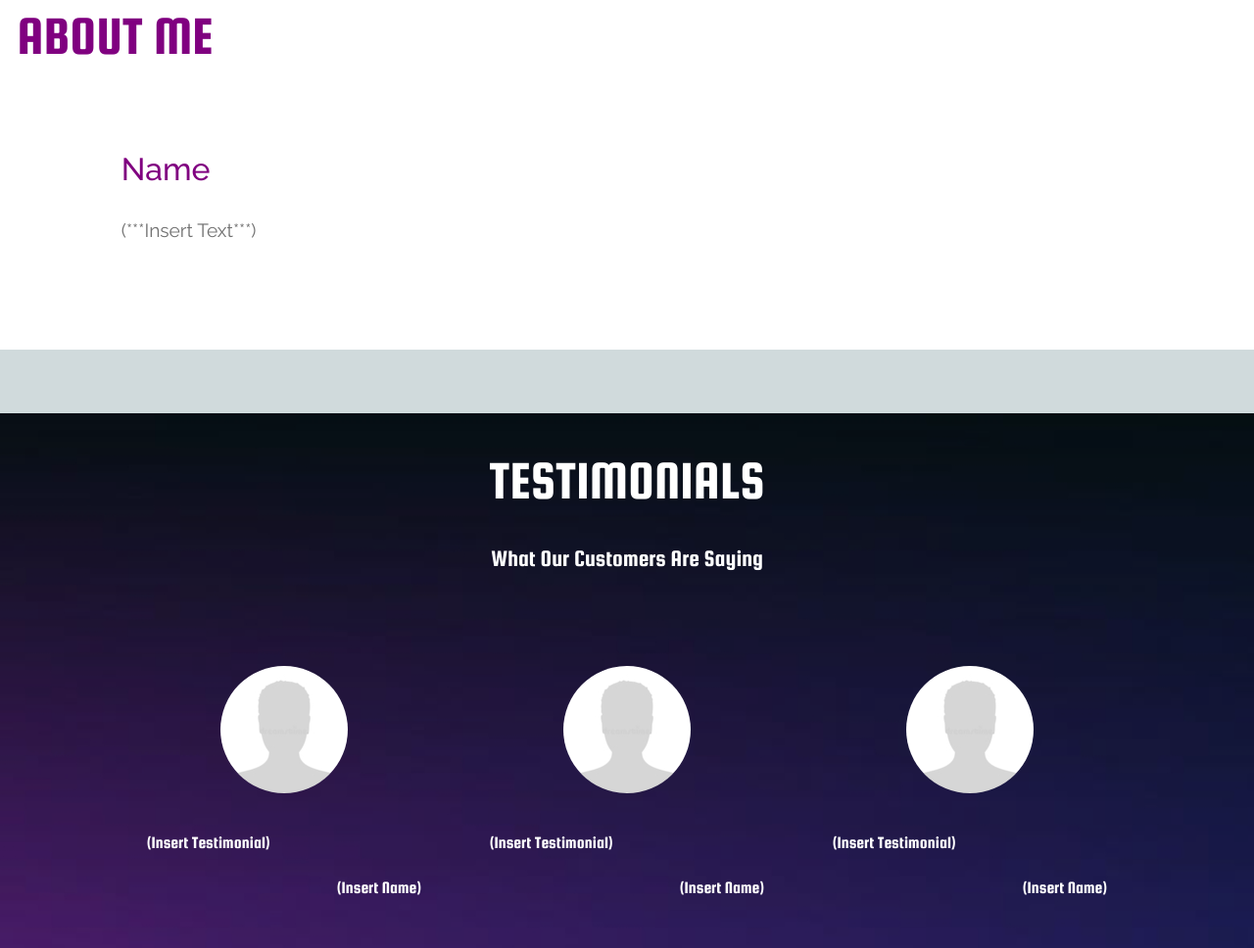
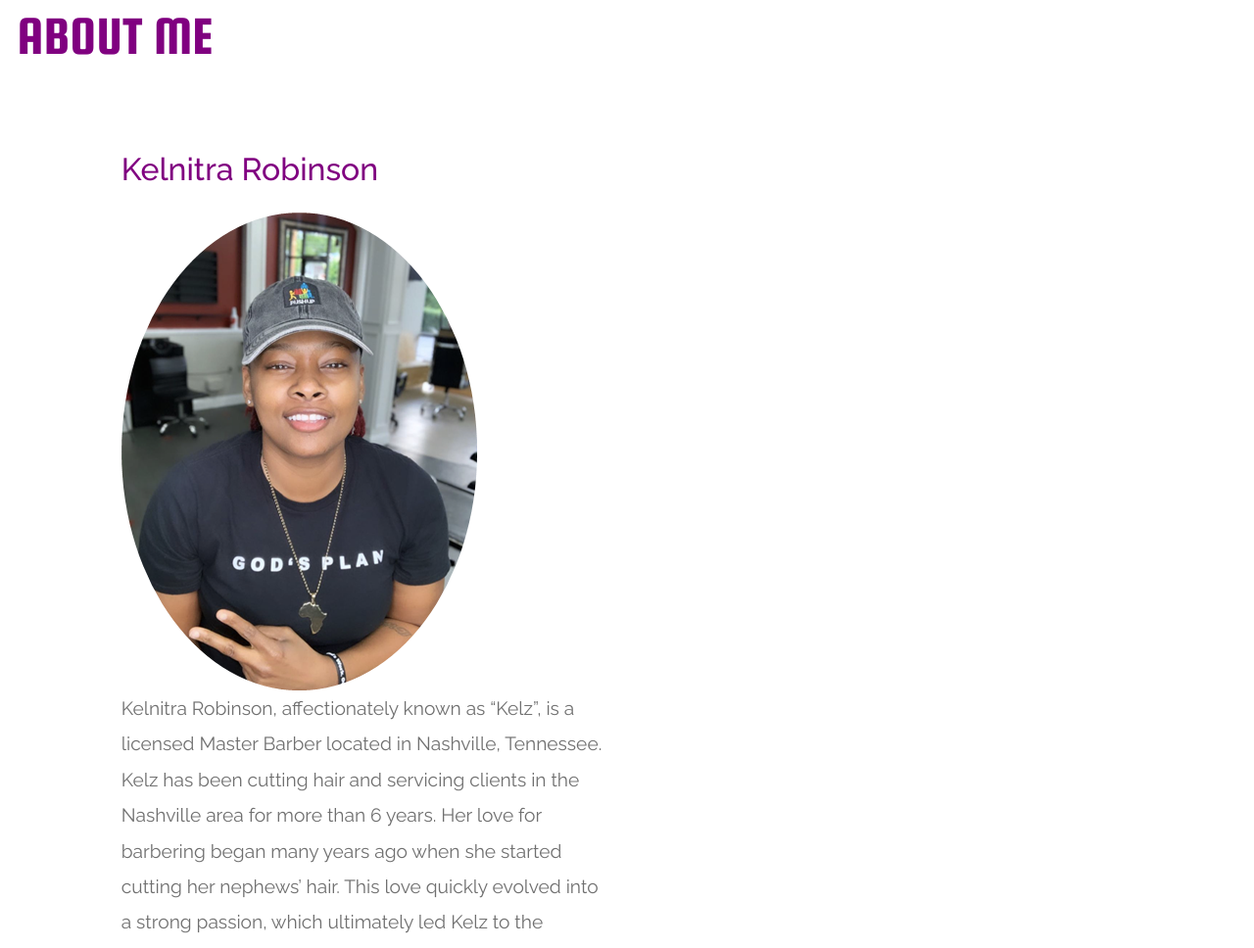
Before and after one commit to michellelin99/Humble-Fadez, a plain HTML site: page 2117_infinite_loop/index.html in a window 1280 px wide. Shown: the part 897-1865 px from the top of the page at 98% size. Drawn offline with Linux system fonts and the light colour scheme; some packages are replaced by stand-ins of ours.

Commit message:
added About me information including photo, and included the first testimonial and photo, edited gallery section

```diff
--- a/2117_infinite_loop/index.html
+++ b/2117_infinite_loop/index.html
@@ -67,9 +67,11 @@
                 </div>
                 <div class="col-lg-5">
                     <div class="tm-intro-text-container">
-                        <h2 class="tm-text-primary mb-4">Name</h2>
+                        <h2 class="tm-text-primary mb-4">Kelnitra Robinson</h2>
+                         <img src='img/Kelz.png' style='float: top;'/>
                         <p class="mb-4 tm-intro-text">
-                         (***Insert Text***)</p>
+                         Kelnitra Robinson, affectionately known as “Kelz”, is a licensed Master Barber located in Nashville, Tennessee.  Kelz has been cutting hair and servicing clients in the Nashville area for more than 6 years.  Her love for barbering began many years ago when she started cutting her nephews’ hair. This love quickly evolved into a strong passion, which ultimately led Kelz to the classroom for formal barber education and training.  Since that time, Kelz has worked alongside and been mentored by some of Nashville’s top barbers and barber influencers in the Atlanta, Houston, and Dallas barber industry.  Kelz attends numerous barber conferences, classes, and hair shows throughout the year, as she is committed to perfecting her craft, expanding her knowledge, and fueling her creativity and passion.  In fact, her creativity and passion is exactly what earned her a trophy for placing among the top 3 barbers in the Xotics Hair Battle in 2019. As a talented, gifted, award-winning barber, Kelz remains humble, and that humility is what inspired and birthed her brand Humble Fadez.  Kelz is dedicated to building strong connections with her clients and helping them express their personalities through every cut.  When Kelz is not creating waves in the barbershop, she is traveling, cooking, expanding her other businesses and spending time with her family.
+“Barbering saved my life”- Kelz Tha Barber</p>
                     </div>
                 </div>
             </div>
@@ -88,9 +90,9 @@
             <div class="mx-auto tm-gallery-container tm-gallery-container-2">
               <div class="tm-testimonials-carousel">
                 <figure class="tm-testimonial-item">
-                  <img src="img/default-person.jpg" alt="Image" class="img-fluid mx-auto">
-                  <blockquote>(Insert Testimonial)</blockquote>
-                  <figcaption>(Insert Name)</figcaption>
+                  <img src="img/Testimonial1.jpg" alt="Image" class="img-fluid mx-auto">
+                  <blockquote>Kelz's haircut gives me the confidence I need to succeed in class and in my career, I highly recommend her!</blockquote>
+                  <figcaption>Syed R.</figcaption>
                 </figure>
 
                 <figure class="tm-testimonial-item">
@@ -130,8 +132,10 @@
           <div class="text-center col-12">
               <h2 class="tm-text-primary tm-section-title mb-4">GALLERY</h2>
               <p class="mx-auto tm-section-desc">
-                (***Insert Text***) (Link to Instagram)
+                <!--(***Insert Text***)-->
+                Check out these amazing cuts I've given over the years, from children to students to adults and the elderly, customer satisfication and perfection is my goal!
               </p>
+              <a class="btn tm-btn-submit" href="https://www.instagram.com/kelzthabarber/" role="button">Instagram!</a>
           </div>
         </div>
         <div class="row">
```
Also changed, not shown: 2117_infinite_loop/img/Kelz.png (added).
